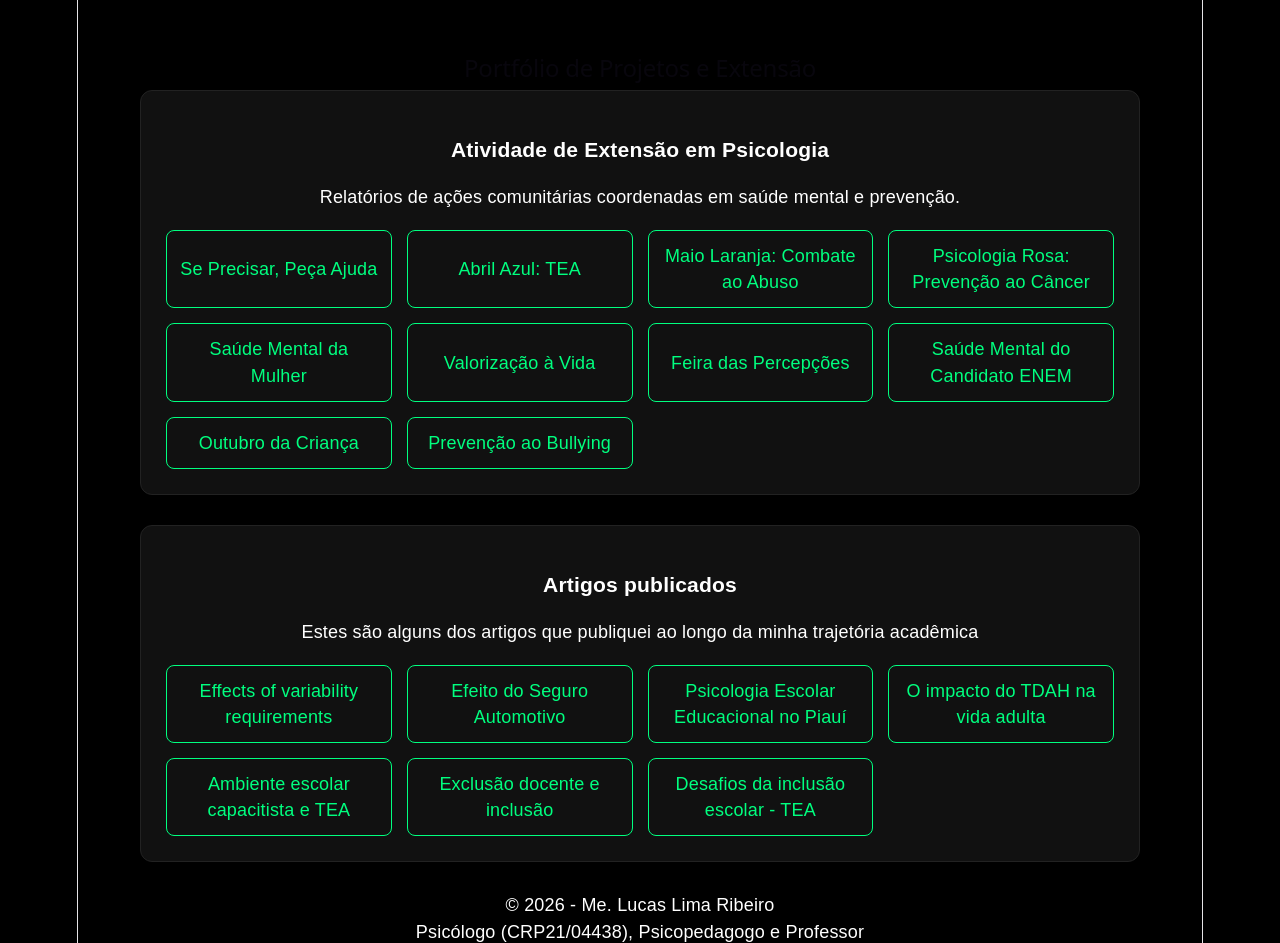
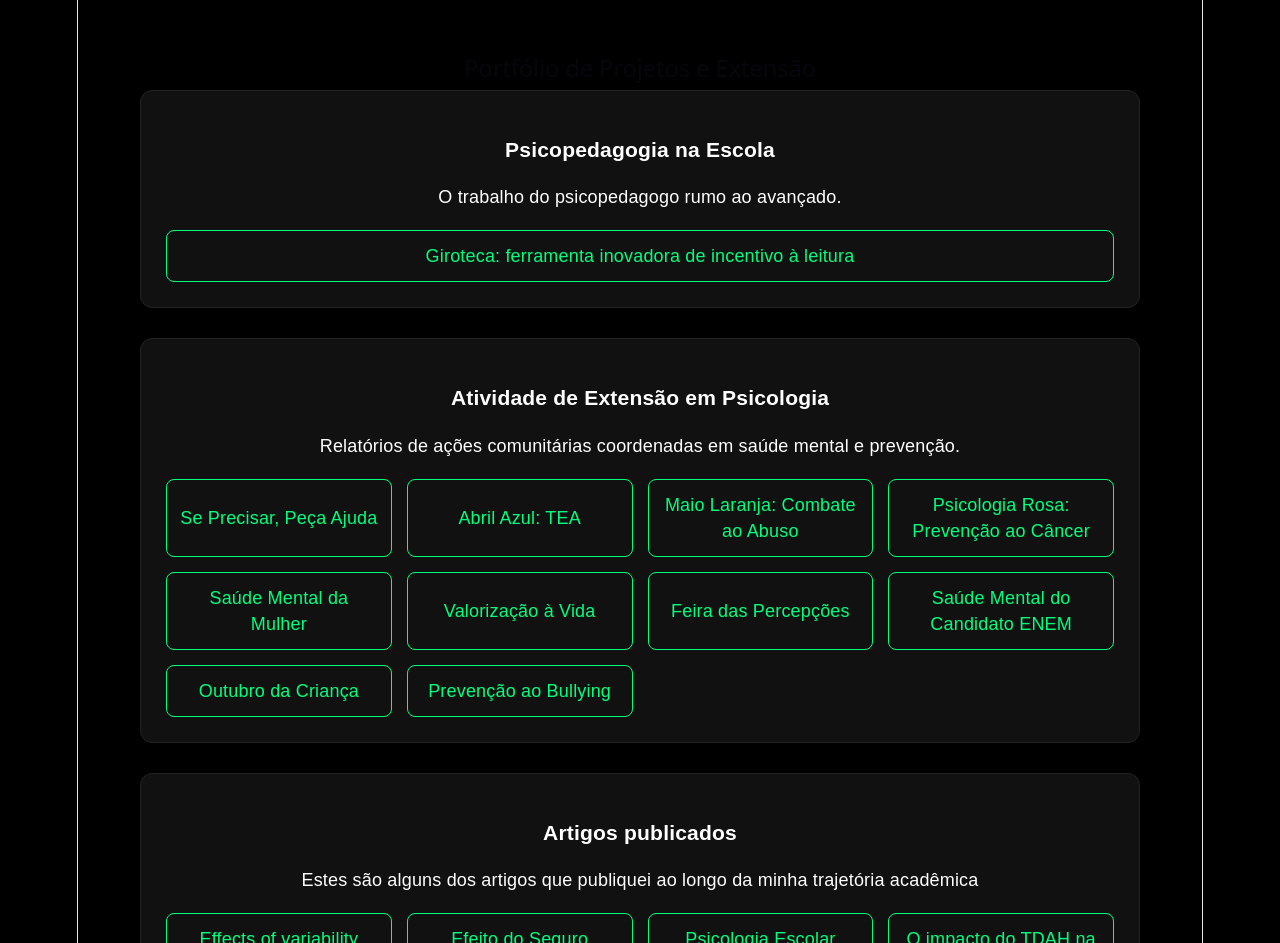
Before and after one commit to psilucaslima/portfolio-react, a React (Vite) app: page / in a window 1280 px wide. Shown: the part 940-1883 px from the top of the page. Built offline with nearby package versions, Linux system fonts and the light colour scheme.

Commit message:
Update App.jsx

```diff
--- a/src/App.jsx
+++ b/src/App.jsx
@@ -2,6 +2,13 @@ import './App.css'
 
 function App() {
   const projetos = [
+    {
+      titulo: "Psicopedagogia na Escola",
+      descricao: "O trabalho do psicopedagogo rumo ao avançado.",
+      arquivos: [
+        { nome: "Giroteca: ferramenta inovadora de incentivo à leitura", link: "documentos/Giroteca.pdf" }
+      ]
+    },
     {
       titulo: "Atividade de Extensão em Psicologia",
       descricao: "Relatórios de ações comunitárias coordenadas em saúde mental e prevenção.",
```
